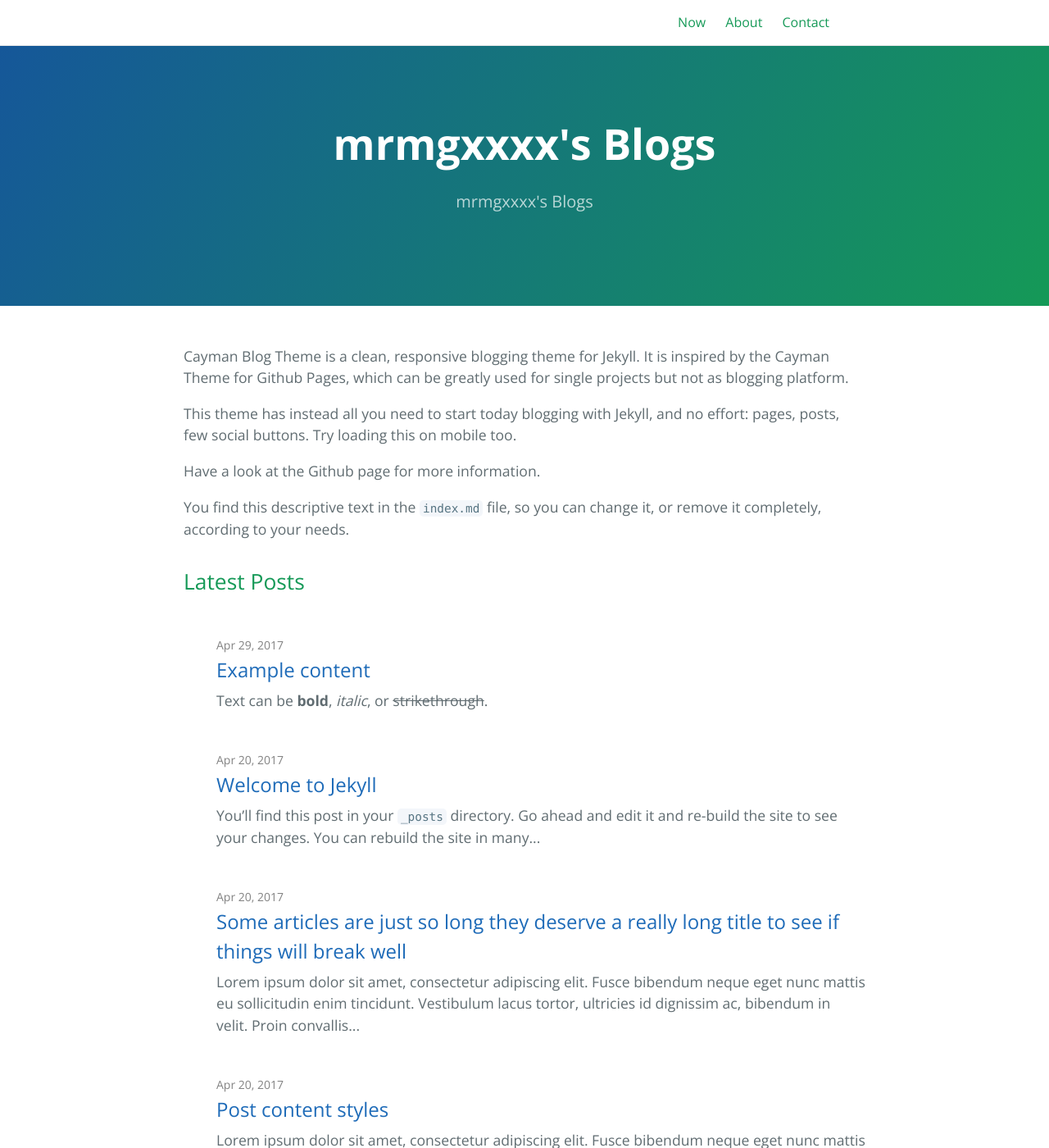
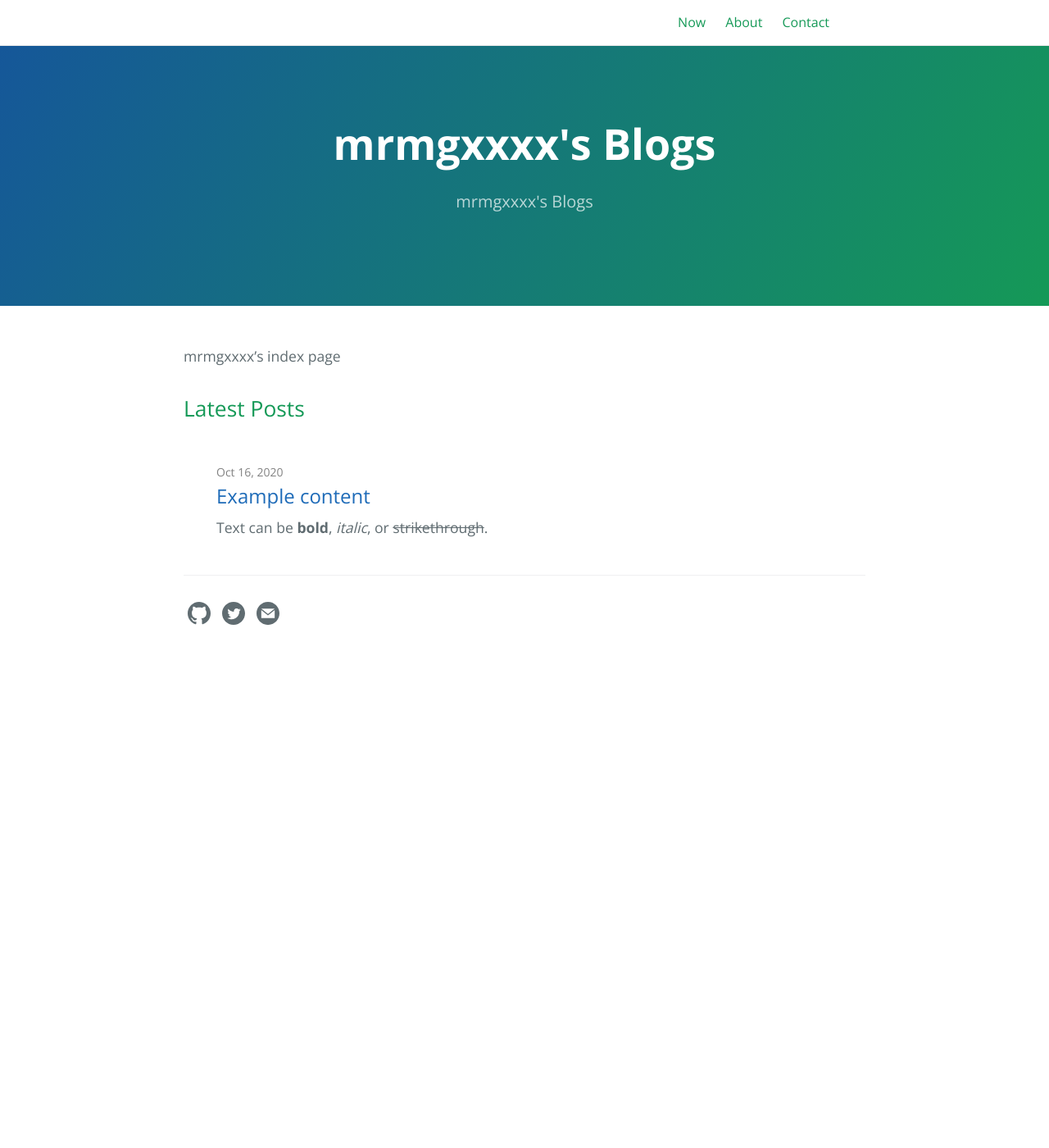
Before and after one commit to mrmgxxxx/mrmgxxxx.github.io, a Jekyll site: the page built from index.md, in a window 1280 px wide and 1400 px high. Shown: the whole window at 82% size. Built offline with Jekyll 4.4.1, drawn with Linux system fonts in a browser that asks for light colours; some of the changed text lies outside the part shown.

````diff
--- a/_posts/2017-04-20-my-example-post.md
+++ /dev/null
@@ -1,12 +0,0 @@
----
-layout: post
----
-
-Eos eu docendi tractatos sapientem, brute option menandri in vix, quando vivendo accommodare te ius. Nec melius fastidii constituam id, viderer theophrastus ad sit, hinc semper periculis cum id. Noluisse postulant assentior est in, no choro sadipscing repudiandae vix. Vis in euismod delenit dignissim. Ex quod nostrum sit, suas decore animal id ius, nobis solet detracto quo te.
-
-{% comment %}
-Might you have an include in your theme? Why not try it here!
-{% include my-themes-great-include.html %}
-{% endcomment %}
-
-No laudem altera adolescens has, volumus lucilius eum no. Eam ei nulla audiam efficiantur. Suas affert per no, ei tale nibh sea. Sea ne magna harum, in denique scriptorem sea, cetero alienum tibique ei eos. Labores persequeris referrentur eos ei.
--- a/_posts/2017-04-20-post-content-styles.md
+++ /dev/null
@@ -1,90 +0,0 @@
----
-layout: post
-title: "Post content styles"
-tagline: "This post demonstrates post content styles"
-categories: junk
-image: /thumbnail-mobile.png
-author: "Bart Simpson"
-meta: "Springfield"
----
-
-Lorem ipsum dolor sit amet, consectetur adipiscing elit. Fusce bibendum neque eget nunc mattis eu sollicitudin enim tincidunt. Vestibulum lacus tortor, ultricies id dignissim ac, bibendum in velit.
-
-## Some great heading (h2)
-
-Proin convallis mi ac felis pharetra aliquam. Curabitur dignissim accumsan rutrum. In arcu magna, aliquet vel pretium et, molestie et arcu.
-
-Mauris lobortis nulla et felis ullamcorper bibendum. Phasellus et hendrerit mauris. Proin eget nibh a massa vestibulum pretium. Suspendisse eu nisl a ante aliquet bibendum quis a nunc. Praesent varius interdum vehicula. Aenean risus libero, placerat at vestibulum eget, ultricies eu enim. Praesent nulla tortor, malesuada adipiscing adipiscing sollicitudin, adipiscing eget est.
-
-## Another great heading (h2)
-
-Lorem ipsum dolor sit amet, consectetur adipiscing elit. Fusce bibendum neque eget nunc mattis eu sollicitudin enim tincidunt. Vestibulum lacus tortor, ultricies id dignissim ac, bibendum in velit.
-
-### Some great subheading (h3)
-
-Proin convallis mi ac felis pharetra aliquam. Curabitur dignissim accumsan rutrum. In arcu magna, aliquet vel pretium et, molestie et arcu. Mauris lobortis nulla et felis ullamcorper bibendum.
-
-Phasellus et hendrerit mauris. Proin eget nibh a massa vestibulum pretium. Suspendisse eu nisl a ante aliquet bibendum quis a nunc.
-
-### Some great subheading (h3)
-
-Praesent varius interdum vehicula. Aenean risus libero, placerat at vestibulum eget, ultricies eu enim. Praesent nulla tortor, malesuada adipiscing adipiscing sollicitudin, adipiscing eget est.
-
-> This quote will change your life. It will reveal the secrets of the universe, and all the wonders of humanity. Don't misuse it.
-
-Lorem ipsum dolor sit amet, consectetur adipiscing elit. Fusce bibendum neque eget nunc mattis eu sollicitudin enim tincidunt.
-
-### Some great subheading (h3)
-
-Vestibulum lacus tortor, ultricies id dignissim ac, bibendum in velit. Proin convallis mi ac felis pharetra aliquam. Curabitur dignissim accumsan rutrum.
-
-```html
-<html>
-  <head>
-  </head>
-  <body>
-    <p>Hello, World!</p>
-  </body>
-</html>
-```
-
-
-In arcu magna, aliquet vel pretium et, molestie et arcu. Mauris lobortis nulla et felis ullamcorper bibendum. Phasellus et hendrerit mauris.
-
-#### You might want a sub-subheading (h4)
-
-In arcu magna, aliquet vel pretium et, molestie et arcu. Mauris lobortis nulla et felis ullamcorper bibendum. Phasellus et hendrerit mauris.
-
-In arcu magna, aliquet vel pretium et, molestie et arcu. Mauris lobortis nulla et felis ullamcorper bibendum. Phasellus et hendrerit mauris.
-
-#### But it's probably overkill (h4)
-
-In arcu magna, aliquet vel pretium et, molestie et arcu. Mauris lobortis nulla et felis ullamcorper bibendum. Phasellus et hendrerit mauris.
-
-### Oh hai, an unordered list!!
-
-In arcu magna, aliquet vel pretium et, molestie et arcu. Mauris lobortis nulla et felis ullamcorper bibendum. Phasellus et hendrerit mauris.
-
-- First item, yo
-- Second item, dawg
-- Third item, what what?!
-- Fourth item, fo sheezy my neezy
-
-### Oh hai, an ordered list!!
-
-In arcu magna, aliquet vel pretium et, molestie et arcu. Mauris lobortis nulla et felis ullamcorper bibendum. Phasellus et hendrerit mauris.
-
-1. First item, yo
-2. Second item, dawg
-3. Third item, what what?!
-4. Fourth item, fo sheezy my neezy
-
-
-
-## Headings are cool! (h2)
-
-Proin eget nibh a massa vestibulum pretium. Suspendisse eu nisl a ante aliquet bibendum quis a nunc. Praesent varius interdum vehicula. Aenean risus libero, placerat at vestibulum eget, ultricies eu enim. Praesent nulla tortor, malesuada adipiscing adipiscing sollicitudin, adipiscing eget est.
-
-Praesent nulla tortor, malesuada adipiscing adipiscing sollicitudin, adipiscing eget est.
-
-Proin eget nibh a massa vestibulum pretium. Suspendisse eu nisl a ante aliquet bibendum quis a nunc.
--- a/_posts/2017-04-20-super-long-article.md
+++ /dev/null
@@ -1,11 +0,0 @@
----
-layout: post
-title: "Some articles are just so long they deserve a really long title to see if things will break well"
-categories: misc
----
-
-Lorem ipsum dolor sit amet, consectetur adipiscing elit. Fusce bibendum neque eget nunc mattis eu sollicitudin enim tincidunt. Vestibulum lacus tortor, ultricies id dignissim ac, bibendum in velit. Proin convallis mi ac felis pharetra aliquam. Curabitur dignissim accumsan rutrum. In arcu magna, aliquet vel pretium et, molestie et arcu. Mauris lobortis nulla et felis ullamcorper bibendum. Phasellus et hendrerit mauris. Proin eget nibh a massa vestibulum pretium. Suspendisse eu nisl a ante aliquet bibendum quis a nunc. Praesent varius interdum vehicula. Aenean risus libero, placerat at vestibulum eget, ultricies eu enim. Praesent nulla tortor, malesuada adipiscing adipiscing sollicitudin, adipiscing eget est.
-
-Lorem ipsum dolor sit amet, consectetur adipiscing elit. Fusce bibendum neque eget nunc mattis eu sollicitudin enim tincidunt. Vestibulum lacus tortor, ultricies id dignissim ac, bibendum in velit. Proin convallis mi ac felis pharetra aliquam. Curabitur dignissim accumsan rutrum. In arcu magna, aliquet vel pretium et, molestie et arcu. Mauris lobortis nulla et felis ullamcorper bibendum. Phasellus et hendrerit mauris. Proin eget nibh a massa vestibulum pretium. Suspendisse eu nisl a ante aliquet bibendum quis a nunc. Praesent varius interdum vehicula. Aenean risus libero, placerat at vestibulum eget, ultricies eu enim. Praesent nulla tortor, malesuada adipiscing adipiscing sollicitudin, adipiscing eget est.
-
-Lorem ipsum dolor sit amet, consectetur adipiscing elit. Fusce bibendum neque eget nunc mattis eu sollicitudin enim tincidunt. Vestibulum lacus tortor, ultricies id dignissim ac, bibendum in velit. Proin convallis mi ac felis pharetra aliquam. Curabitur dignissim accumsan rutrum. In arcu magna, aliquet vel pretium et, molestie et arcu. Mauris lobortis nulla et felis ullamcorper bibendum. Phasellus et hendrerit mauris. Proin eget nibh a massa vestibulum pretium. Suspendisse eu nisl a ante aliquet bibendum quis a nunc. Praesent varius interdum vehicula. Aenean risus libero, placerat at vestibulum eget, ultricies eu enim. Praesent nulla tortor, malesuada adipiscing adipiscing sollicitudin, adipiscing eget est.
--- a/_posts/2017-04-20-welcome-to-jekyll.md
+++ /dev/null
@@ -1,22 +0,0 @@
----
-layout: post
-title: "Welcome to Jekyll"
----
-You’ll find this post in your `_posts` directory. Go ahead and edit it and re-build the site to see your changes. You can rebuild the site in many different ways, but the most common way is to run `jekyll serve`, which launches a web server and auto-regenerates your site when a file is updated.
-
-To add new posts, simply add a file in the `_posts` directory that follows the convention `YYYY-MM-DD-name-of-post.ext` and includes the necessary front matter. Take a look at the source for this post to get an idea about how it works.
-
-Jekyll also offers powerful support for code snippets:
-
-{% highlight ruby %}
-def print_hi(name)
-  puts "Hi, #{name}"
-end
-print_hi('Tom')
-#=> prints 'Hi, Tom' to STDOUT.
-{% endhighlight %}
-
-Check out the [Jekyll docs][jekyll-docs] for more info on how to get the most out of Jekyll. File all bugs/feature requests at [Jekyll’s GitHub repo][jekyll-gh].
-
-[jekyll-docs]: http://jekyllrb.com/docs/home
-[jekyll-gh]:   https://github.com/jekyll/jekyll
--- a/index.md
+++ b/index.md
@@ -8,10 +8,4 @@
 layout: home
 ---
 
-Cayman Blog Theme is a clean, responsive blogging theme for Jekyll. It is inspired by the Cayman Theme for Github Pages, which can be greatly used for single projects but not as blogging platform.
-
-This theme has instead all you need to start today blogging with Jekyll, and no effort: pages, posts, few social buttons. Try loading this on mobile too.
-
-Have a look at the Github page for more information.
-
-You find this descriptive text in the `index.md` file, so you can change it, or remove it completely, according to your needs.
+mrmgxxxx's index page
````
Also changed, not shown: _posts/2020-10-16-welcome.md (renamed from _posts/2017-04-29-cayman-example-content.md).
